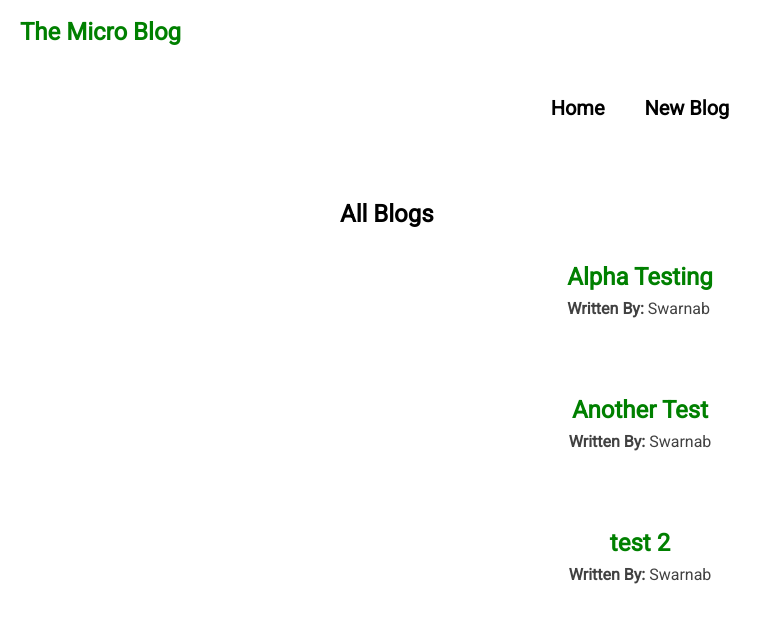
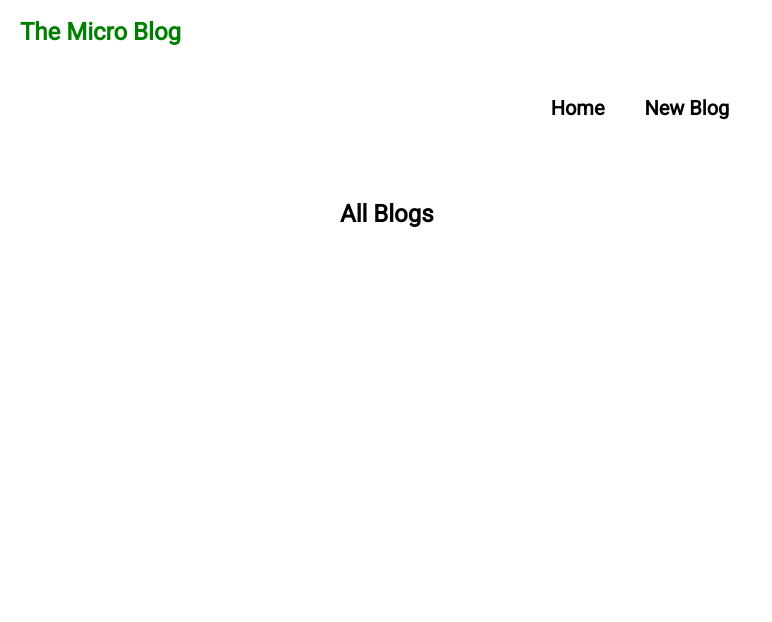
Before and after one commit to 0xcatrovacer/micro-blogging-app, a React (Create React App) app: page / in a window 1280 px wide. Shown: the top 622 px of the page, without its empty margins (0-772 px from the left). Built offline with nearby package versions, Linux system fonts and the light colour scheme; data requests are answered from the project's data file.

Commit message:
added delete blog feature

```diff
--- a/data/db.json
+++ b/data/db.json
@@ -1,22 +1,3 @@
 {
-  "blogs": [
-    {
-      "title": "Alpha Testing",
-      "body": "This blog is being alpha tested\n21-02-2021",
-      "author": "Swarnab",
-      "id": 1
-    },
-    {
-      "title": "Another Test",
-      "body": "lorem ipsum",
-      "author": "Swarnab",
-      "id": 2
-    },
-    {
-      "title": "test 2",
-      "body": "Hello",
-      "author": "Swarnab",
-      "id": 3
-    }
-  ]
+  "blogs": []
 }
--- a/src/BlogDetails.js
+++ b/src/BlogDetails.js
@@ -1,9 +1,19 @@
-import { useParams } from "react-router-dom";
+import { useHistory, useParams } from "react-router-dom";
 import useFetch from './useFetch';
 
 const BlogDetails = () => {
     const { id } = useParams();
     const { data: blog, error, isPending } = useFetch('http://localhost:8000/blogs/' + id);
+
+    const history = useHistory()
+
+    const handleClick = () => {
+        fetch('http://localhost:8000/blogs/' + id, {
+            method: "DELETE"
+        }). then(() => {
+            history.push('/')
+        })
+    }
 
     return(
         <div className="blogDetails">
@@ -14,6 +24,7 @@
                 <h2>{ blog.title }</h2>
                 <p><strong>Written By</strong>: { blog.author }</p>
                 <div>{ blog.body }</div>
+                <button onClick={handleClick}>Delete</button>
                 </article>
             )}
         </div>
```
